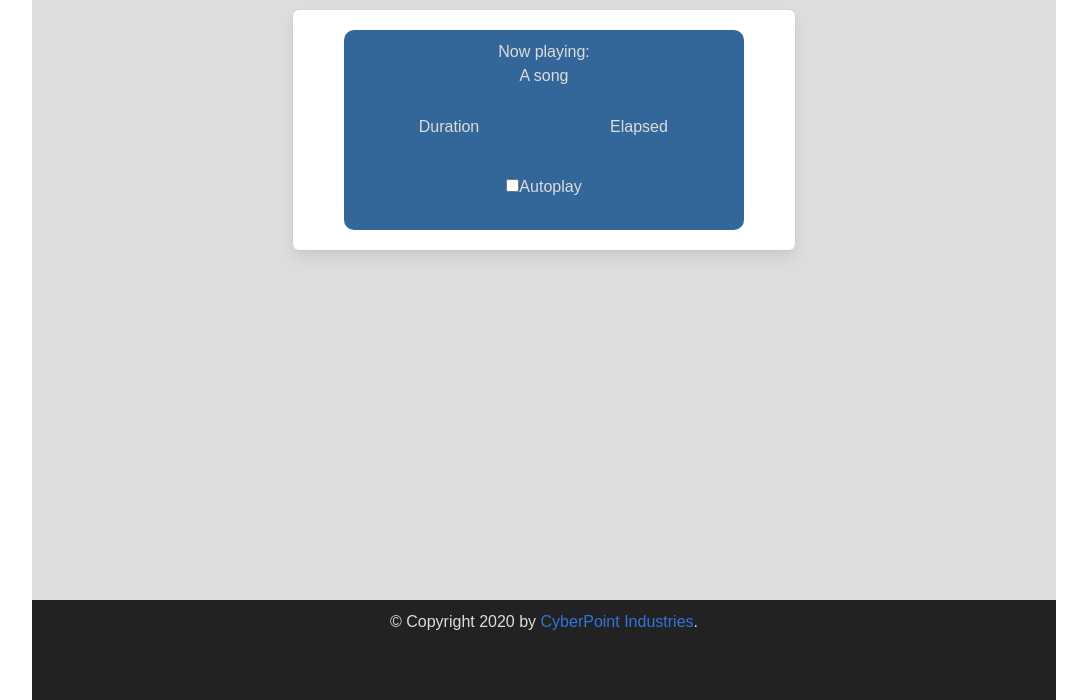
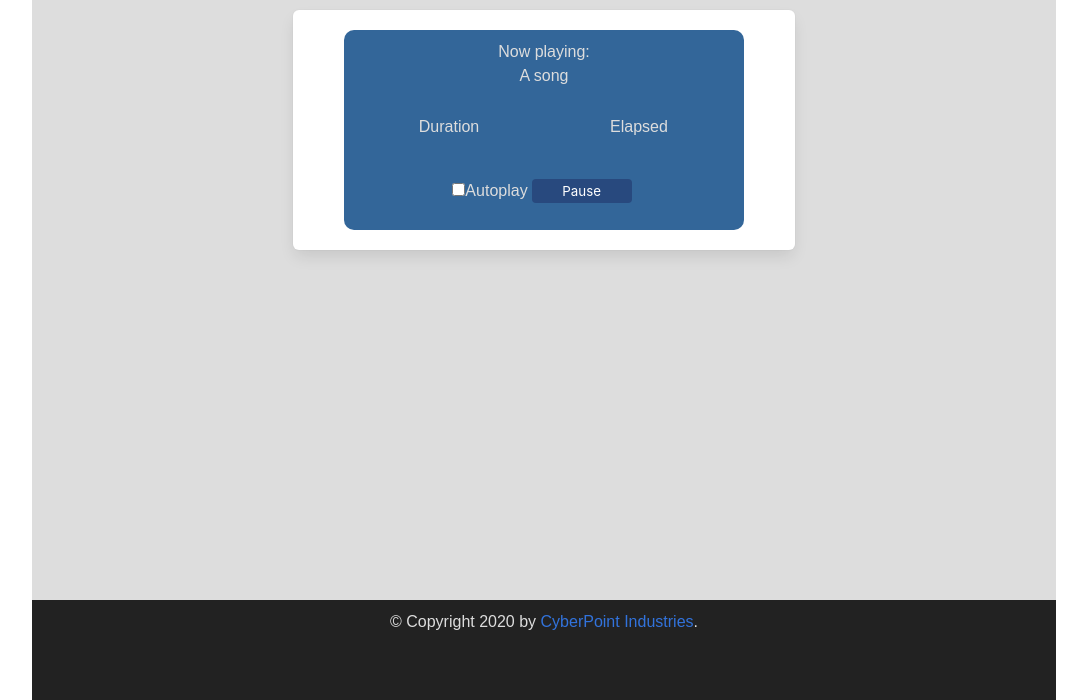
Before and after one commit to bcgreen24/calculators, a Flask app: template templates/music.html in a window 1280 px wide. Shown: the part 200-900 px from the top of the page, without its empty margins (96-1183 px from the left). Run offline with Flask 2, Linux system fonts and the light colour scheme; the template is opened without the code that fills it, so the values that code supplies are empty; some libraries are stand-ins or nearby versions.

Commit message:
adding player gui and songs

```diff
--- a/static/style.css
+++ b/static/style.css
@@ -139,3 +139,12 @@ div#player_top_row{
     margin-left:auto;
     margin-right:auto;
 }
+
+button#play_pause{
+    background-color: #28497e;
+    color: white;
+    border-radius: 4px;
+    border: 0px;
+    margin: 4px;
+    padding: 4px;
+}
--- a/templates/player.html
+++ b/templates/player.html
@@ -13,7 +13,7 @@
     </div>
 
     <div id="player_bottom_row" class="clear ninety_percent row_center">
-        <input type="checkbox" id="autoplay"/><span id="autoplay">Autoplay</span>
+        <input type="checkbox" id="autoplay"/><span id="autoplay">Autoplay</span><button id="play_pause">Pause</button>
     </div>
 
 </div>
```
